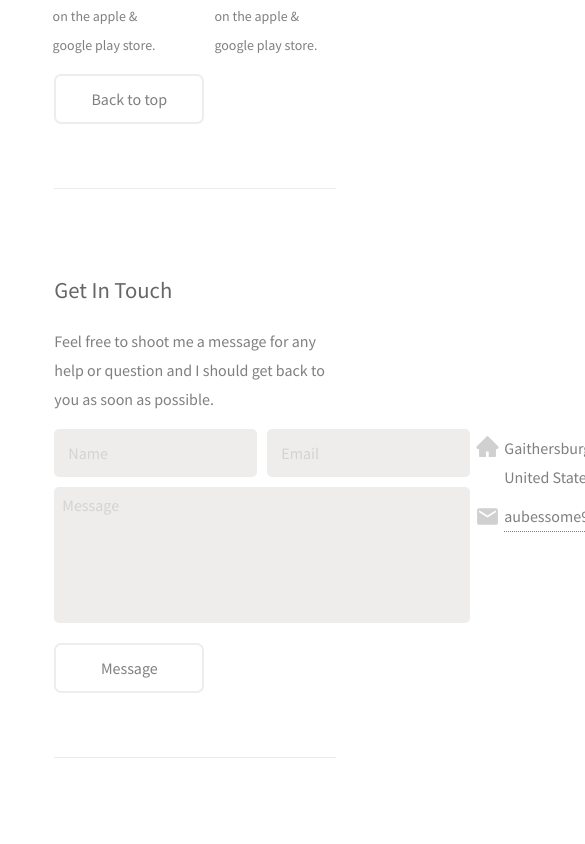
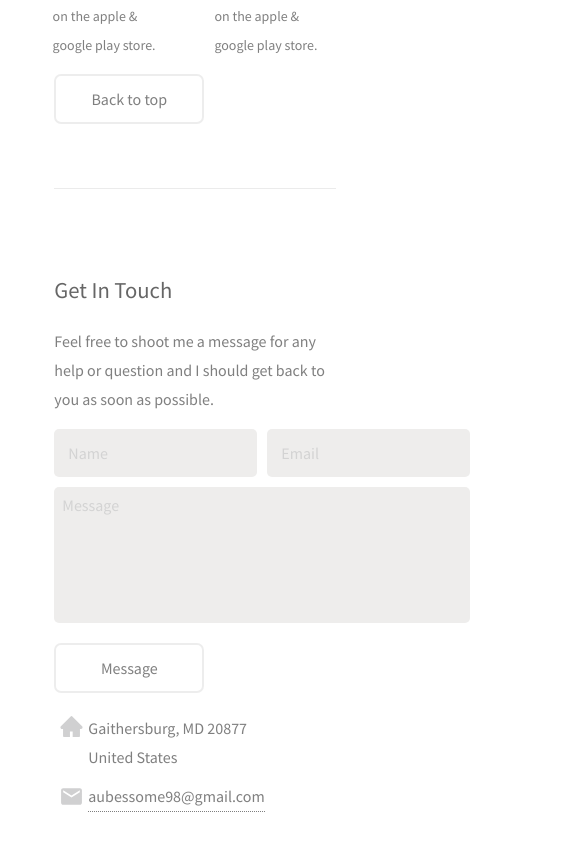
Before and after one commit to Relie9828/portfolio, a React (Create React App) app: page / in a window 390 px wide. Shown: the part 1953-2797 px from the top of the page, 585 px wide, since content can reach past the window. Before the commit the page ends 2775 px from the top, so only its background shows below. Built offline with nearby package versions, Linux system fonts and the light colour scheme.

Commit message:
Fixed added email media querries.

```diff
--- a/src/App.css
+++ b/src/App.css
@@ -4,7 +4,6 @@
   font-family: "Source Sans Pro", Helvetica, sans-serif;
   text-decoration: none;
   list-style: none;
-
 }
 
 ::-webkit-input-placeholder { /* Chrome/Opera/Safari */
@@ -431,17 +430,28 @@
     border: none;
   }
 
+  .action-3 {
+    border: solid rgba(0, 0, 0, 0.07) 2.5px;
+    border-radius: 7px;
+    width: 150px;
+    height: 50px;
+    padding: 10px;
+    font-size: 16px;
+    color: rgba(0, 0, 0, 0.5);
+    background-color: transparent;
+    cursor: pointer;
+    margin-bottom: 4rem;
+  }
+
   .address-content {
     display: flex;
     justify-content: flex-start;
-    flex-direction: row;
     padding: 5px;
   }
 
   .email-content {
     display: flex;
     justify-content: flex-start;
-    flex-direction: row;
     padding: 5px;
     align-items: center;
   }
@@ -529,3 +539,131 @@
       align-self: flex-start;
     }
   }
+
+  @media screen and (max-width: 900px) {
+    .second-content{
+      display: flex;
+      justify-content: center;
+      align-self: center;
+      align-items: center;
+      width: 100%;
+    }
+
+    .summary-container {
+      margin-top: 1rem;
+      display: flex;
+      flex-direction: column;
+      justify-content: center;
+      align-items: center;
+    }
+
+    .experience-title {
+      font-size: 17pt;
+      color: rgba(0, 0, 0, 0.6);
+      align-self: flex-start;
+    }
+
+    .experience-container {
+      margin-top: 1rem;
+      display: flex;
+      flex-direction: column;
+      justify-content: center;
+      align-items: center;
+
+    }
+
+    .work-items-row {
+      /* background-color: aqua; */
+      justify-content: space-around;
+    }
+
+    .work-item {
+      margin: 0px;
+    }
+
+    .button-container {
+      align-self: flex-start;
+    }
+
+    .text-input-address {
+      flex-direction: column;
+      justify-content: center;
+      align-items: flex-start;
+    }
+
+    .action-3 {
+      margin-bottom: 1rem;
+    }
+
+    .info-content {
+      display: flex;
+      align-items: flex-start;
+      width: 100%;
+      margin-bottom: 3rem;
+    }
+
+  }
+
+  @media screen and (max-width: 575px) {
+    .second-content{
+      display: flex;
+      justify-content: center;
+      align-self: center;
+      align-items: center;
+      width: 100%;
+    }
+
+    .summary-container {
+      margin-top: 1rem;
+      display: flex;
+      flex-direction: column;
+      justify-content: center;
+      align-items: center;
+    }
+
+    .experience-title {
+      font-size: 17pt;
+      color: rgba(0, 0, 0, 0.6);
+      align-self: flex-start;
+    }
+
+    .experience-container {
+      margin-top: 1rem;
+      display: flex;
+      flex-direction: column;
+      justify-content: center;
+      align-items: center;
+
+    }
+
+    .work-items-row {
+      /* background-color: aqua; */
+      justify-content: space-around;
+    }
+
+    .work-item {
+      margin: 0px;
+    }
+
+    .button-container {
+      align-self: flex-start;
+    }
+
+    .text-input-address {
+      flex-direction: column;
+      justify-content: center;
+      align-items: flex-start;
+    }
+
+    .action-3 {
+      margin-bottom: 1rem;
+    }
+
+    .info-content {
+      flex-direction: column;
+      display: flex;
+      align-items: flex-start;
+      width: 100%;
+      margin-bottom: 3rem;
+    }
+  }
--- a/src/Components/SendMessage.jsx
+++ b/src/Components/SendMessage.jsx
@@ -22,7 +22,7 @@ export default function SendMessage ({ props }) {
                                 <textarea name="message" id="message" placeholder="Message"></textarea>
                             </div>
                         </form>
-                        <button className="action" type="submit" >Message</button>
+                        <button className="action-3" type="submit" >Message</button>
                     </div>
                     <div className="info-container">
                         <div className="info-content">
```
